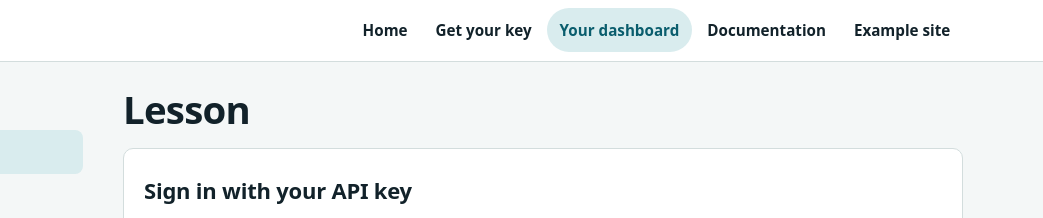
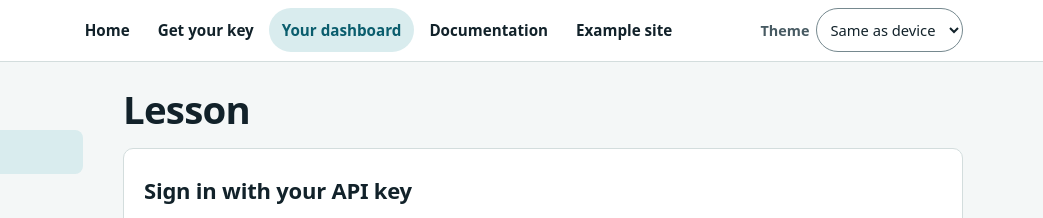
Before and after one commit to yeab-dev/access-media, a website: page portal/provider/lesson.html in a window 1280 px wide. Shown: the top 218 px of the page, 237-1280 px from the left. Drawn offline with Linux system fonts and the light colour scheme.

Commit message:
Theme switch in the header; the docs page is always light
- portal/theme.js (loaded in <head>, no flash): Same as device / Light / Dark,
  remembered on the device, sets data-theme on <html> and theme on our players
- /docs stays light (data-fixed-theme): Swagger UI has light colours only
- Test: switch to dark, remembered across pages, axe clean in dark, docs stay light

```diff
--- a/portal/header.css
+++ b/portal/header.css
@@ -17,3 +17,8 @@
 .top li a:hover { background: var(--panel); }
 .top li a[aria-current=page] { background: var(--accent-soft); color: var(--accent); }
 @media (prefers-contrast: more) { .top li a[aria-current=page] { outline: 2px solid currentColor; outline-offset: -2px; } }
+.theme { display: flex; align-items: center; gap: 0.4rem; }
+.theme label { font-size: 0.9rem; font-weight: 600; color: var(--muted); margin: 0; }
+.theme select { font: inherit; font-size: 0.92rem; color: var(--fg); background: var(--surface); min-height: 44px; padding: 0 0.6rem;
+  border: 1px solid var(--line); border-radius: 999px; width: auto; max-width: none; }
+.theme select:focus-visible { outline: 3px solid var(--accent); outline-offset: 2px; }
--- a/portal/provider/lesson.html
+++ b/portal/provider/lesson.html
@@ -5,6 +5,7 @@
 <meta name="viewport" content="width=device-width, initial-scale=1">
 <title>Lesson — Digital Bridge learning media</title>
 <link rel="stylesheet" href="/portal/tokens.css">
+<script src="/portal/theme.js"></script>
 <link rel="stylesheet" href="/portal/portal.css">
 <link rel="stylesheet" href="/portal/header.css">
 </head>
@@ -163,6 +164,7 @@ function render() {
     const p = document.createElement('db-player');
     p.setAttribute('lesson', l.id);
     p.setAttribute('label', `Preview: ${l.title}`);
+    p.setAttribute('theme', document.documentElement.dataset.theme || 'auto'); // follows the site's Theme choice
     $('preview').append(p);
   }
   $('embed').textContent = embedCode(l.id);
--- /dev/null
+++ b/portal/theme.js
@@ -0,0 +1,36 @@
+// Site theme: the device's setting (default), light or dark. Remembered on this device only.
+// Loaded in <head> (not deferred) so the chosen theme applies before the page is drawn.
+// A page that must stay one theme (the documentation: Swagger UI is light only) sets data-fixed-theme on <html>.
+(() => {
+  const KEY = 'db-site-theme';
+  const root = document.documentElement;
+  if (root.hasAttribute('data-fixed-theme')) return;
+  const saved = () => { try { return localStorage.getItem(KEY) || 'auto'; } catch { return 'auto'; } };
+  const apply = (theme) => {
+    if (theme === 'light' || theme === 'dark') root.dataset.theme = theme; else delete root.dataset.theme;
+    // Our players on these pages follow the same choice.
+    for (const p of document.querySelectorAll('db-player')) p.setAttribute('theme', theme === 'light' || theme === 'dark' ? theme : 'auto');
+  };
+  apply(saved());
+
+  document.addEventListener('DOMContentLoaded', () => {
+    apply(saved());
+    const header = document.querySelector('.top .in');
+    if (!header) return;
+    const box = document.createElement('div');
+    box.className = 'theme';
+    box.innerHTML = `<label for="site-theme">Theme</label>
+      <select id="site-theme">
+        <option value="auto">Same as device</option>
+        <option value="light">Light</option>
+        <option value="dark">Dark</option>
+      </select>`;
+    header.append(box);
+    const select = box.querySelector('select');
+    select.value = saved();
+    select.addEventListener('change', () => {
+      try { localStorage.setItem(KEY, select.value); } catch { /* not remembered, still applied */ }
+      apply(select.value);
+    });
+  });
+})();
--- a/portal/tokens.css
+++ b/portal/tokens.css
@@ -39,6 +39,7 @@
   --accent: #72cfdb; --accent-fg: #0c1417; --accent-soft: #163a41; --signal: #f3c623; --signal-ink: #12222a;
   --ok: #7fd49a; --warn: #f5b765; --bad: #ff8a80; --code: #1b2a2f; --shadow: 0 1px 2px rgb(0 0 0 / 0.3); color-scheme: dark;
 }
+:root[data-theme="light"] { color-scheme: light; }
 @media (prefers-contrast: more) {
   :root { --muted: var(--fg); --line: var(--fg); --hair: var(--line); --shadow: none; }
 }
```
Also changed, not shown: CLAUDE.md (+1 -1 lines), portal/docs.html (+3 -1 lines), portal/get-key.html (+1 -0 lines), portal/index.html (+1 -0 lines), portal/provider/certificates.html (+1 -0 lines), portal/provider/index.html (+1 -0 lines), portal/provider/jobs.html (+1 -0 lines), portal/provider/key.html (+1 -0 lines), portal/provider/lessons.html (+1 -0 lines), portal/provider/webhooks.html (+1 -0 lines), studio/captions.html (+1 -0 lines), studio/lessons.html (+1 -0 lines), studio/sign.html (+1 -0 lines), tests/a11y/portal.spec.js (+21 -0 lines).
